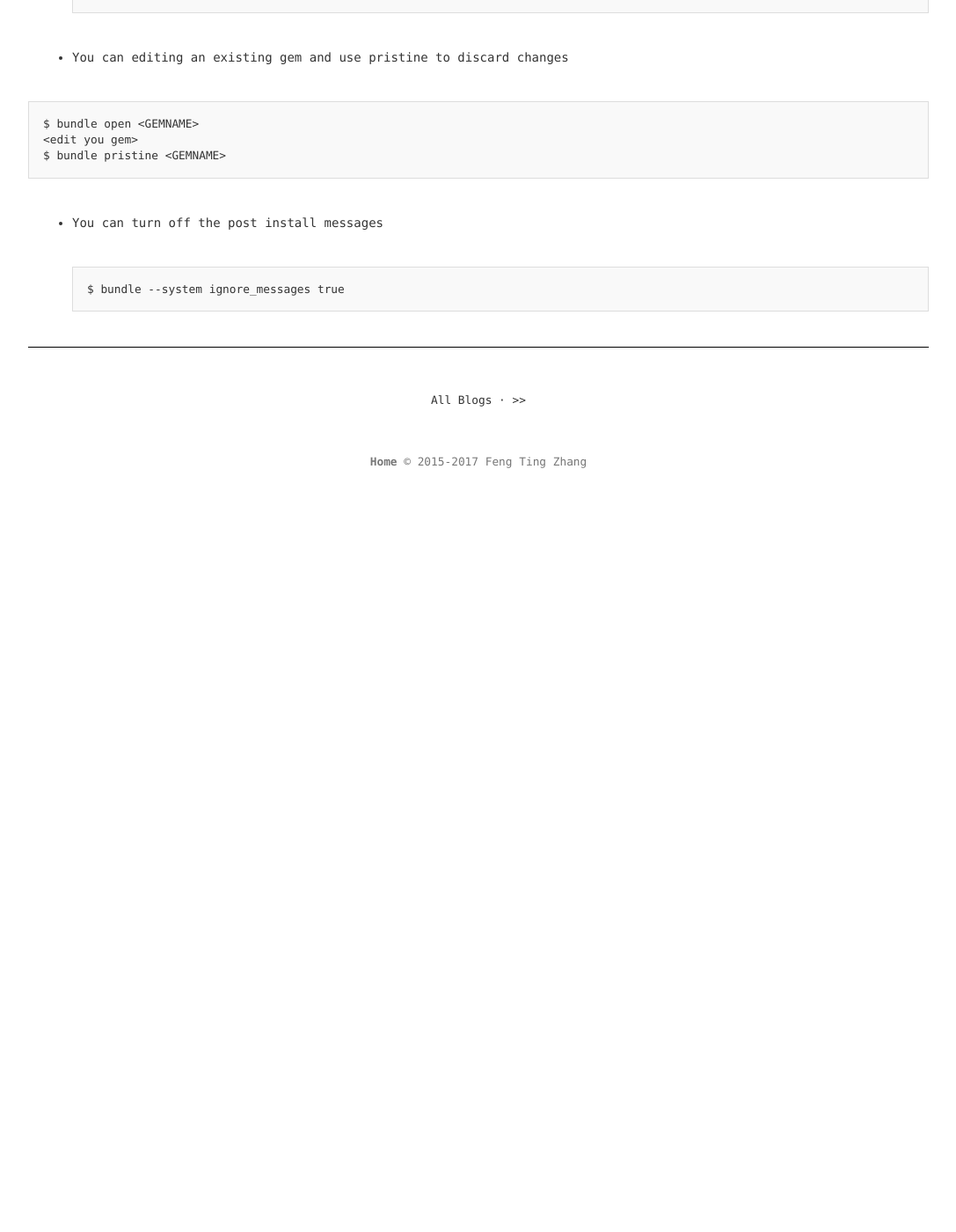
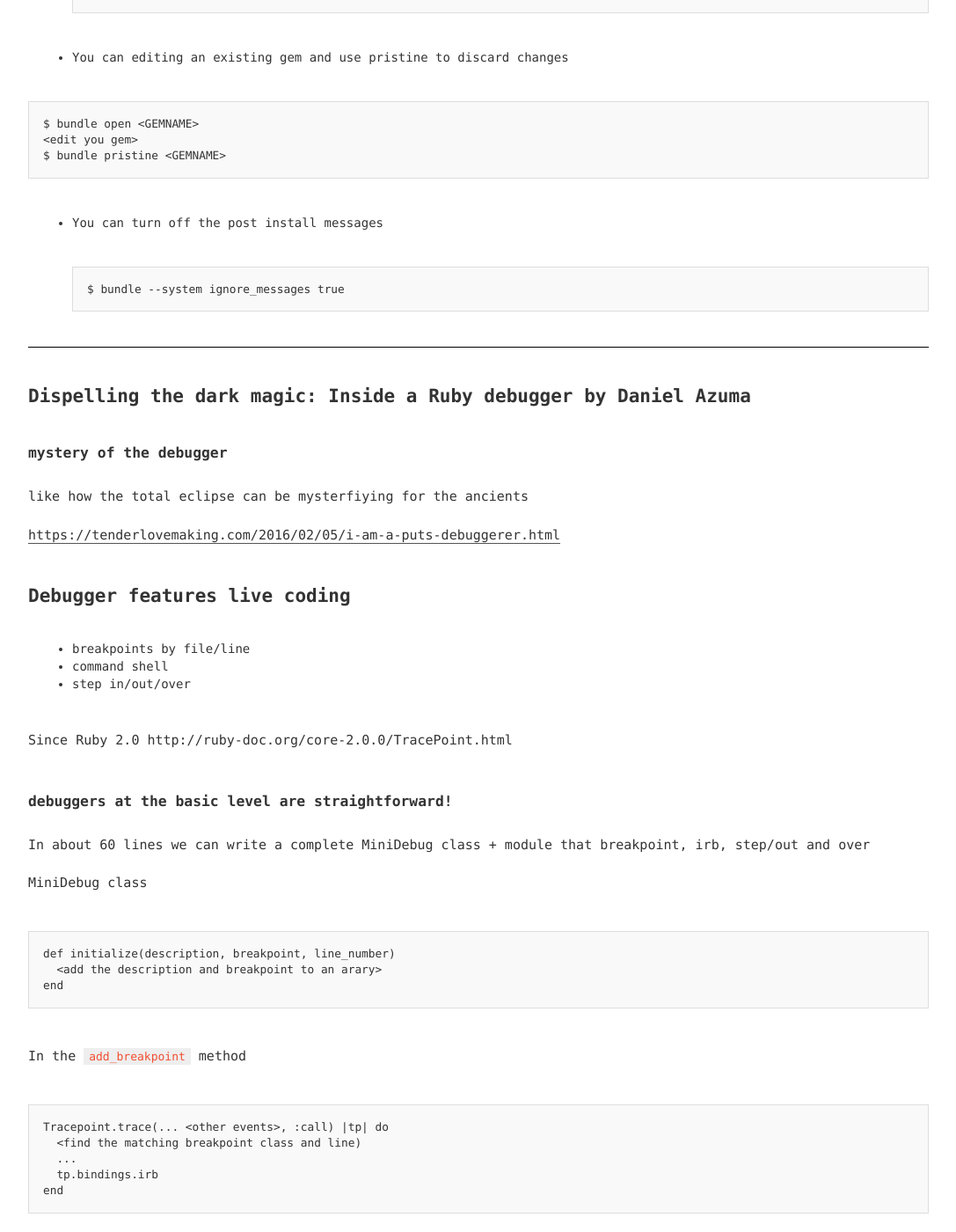
Before and after one commit to fengtingzhang/blog, a Jekyll site: the page built from _posts/2017-11-16-rubyconf-2017-day-two.md, in a window 1280 px wide and 1400 px high, scrolled down 4887 px. Shown: the whole window at 88% size, without its empty margins (96-1183 px from the left). Built offline with Jekyll 4.4.1, drawn with Linux system fonts in a browser that asks for light colours; before the commit the page ends 5457 px from its top, so only the background shows below that.

Commit message:
Update 2017-11-16-rubyconf-2017-day-two.md

````diff
--- a/_posts/2017-11-16-rubyconf-2017-day-two.md
+++ b/_posts/2017-11-16-rubyconf-2017-day-two.md
@@ -186,3 +186,40 @@ $ bundle --system ignore_messages true
 ```
 
 ----
+
+## Dispelling the dark magic: Inside a Ruby debugger by Daniel Azuma
+
+### mystery of the debugger
+like how the total eclipse can be mysterfiying for the ancients
+
+[https://tenderlovemaking.com/2016/02/05/i-am-a-puts-debuggerer.html](I am a puts debugger by tenderlove)
+
+## Debugger features live coding
+* breakpoints by file/line
+* command shell
+* step in/out/over
+
+Since Ruby 2.0
+http://ruby-doc.org/core-2.0.0/TracePoint.html
+
+
+### debuggers at the basic level are straightforward!
+In about 60 lines we can write a complete MiniDebug class + module that breakpoint, irb, step/out and over
+
+MiniDebug class
+
+```
+def initialize(description, breakpoint, line_number)
+  <add the description and breakpoint to an arary>
+end
+```
+
+In the `add_breakpoint` method
+
+```
+Tracepoint.trace(... <other events>, :call) |tp| do
+  <find the matching breakpoint class and line)
+  ...
+  tp.bindings.irb
+end
+```
````
